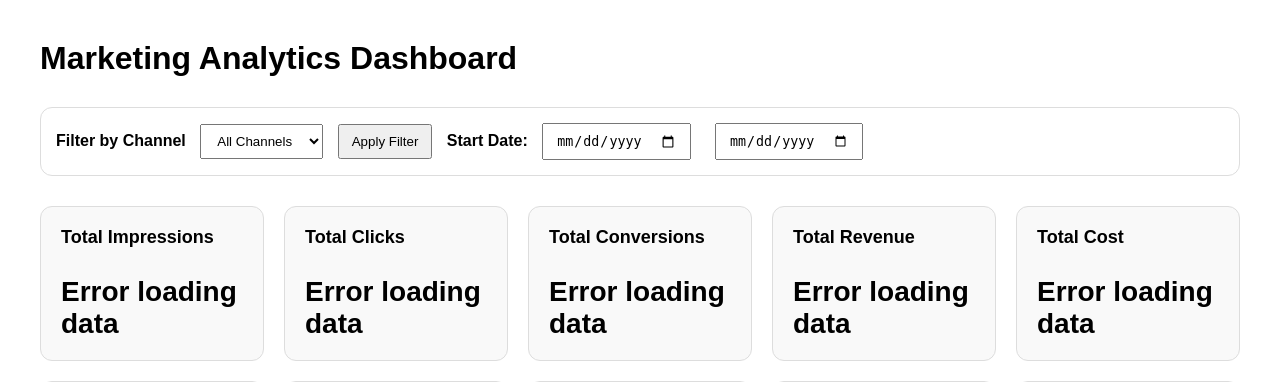
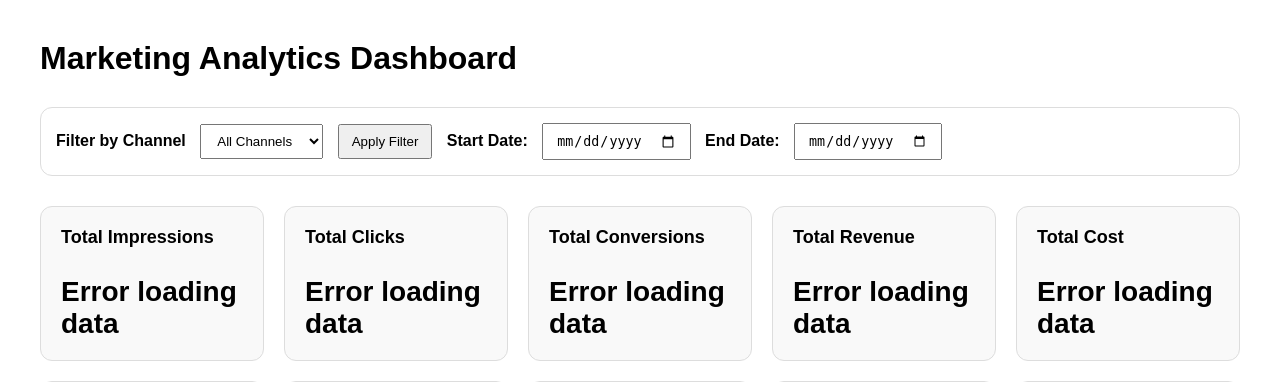
Before and after one commit to karianjahi/marketers_paradise, a Django app: template core/analytics/templates/analytics/dashboard.html in a window 1280 px wide. Shown: the top 382 px of the page. Run offline with Django 5.2, Linux system fonts and the light colour scheme; the template is opened without the code that fills it, so the values that code supplies are empty.

Commit message:
Fix omitted text on End date

```diff
--- a/core/analytics/templates/analytics/dashboard.html
+++ b/core/analytics/templates/analytics/dashboard.html
@@ -29,7 +29,7 @@
         <label for="start-date">Start Date:</label>
         <input type="date" id="start-date">
 
-        <label for="end-date"></label>
+        <label for="end-date">End Date:</label>
         <input type="date" id="end-date">
 
     </section>
```
